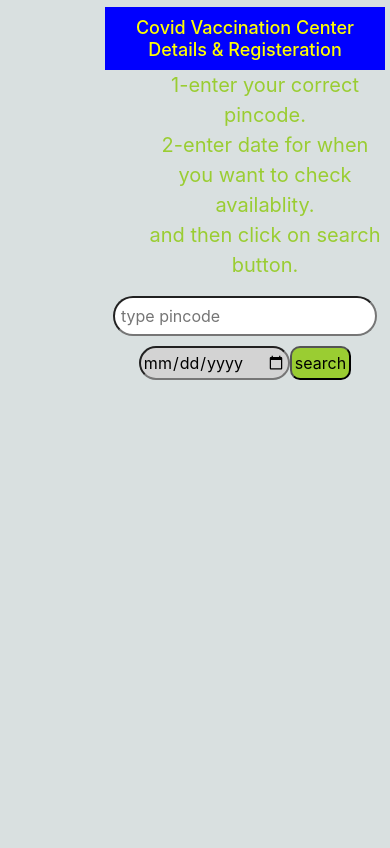
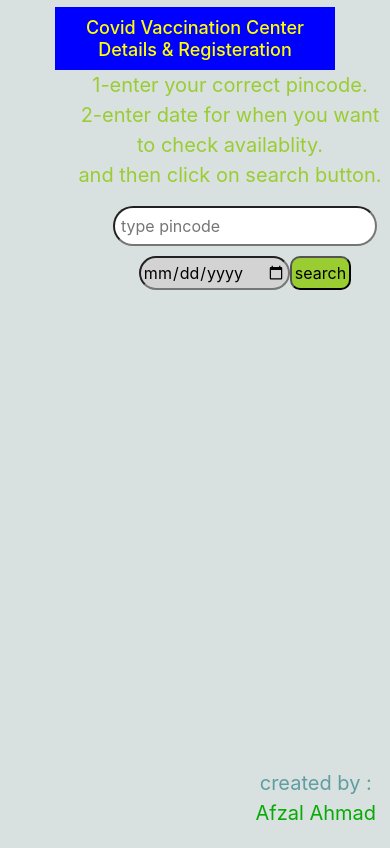
Before and after one commit to Afzal95/covid-app, a React (Create React App) app: page / in a window 390 px wide. Built offline with nearby package versions, Linux system fonts and the light colour scheme.

Commit message:
style updated

```diff
--- a/src/App.css
+++ b/src/App.css
@@ -34,8 +34,13 @@ h1 {
 a:hover {
   color: rgb(236, 87, 211);
 }
+.created {
+  position: fixed;
+  bottom: 20px;
+  margin-left: 75%;
+}
 
-@media only screen and (max-width: 660px) {
+@media only screen and (max-width: 720px) {
   body {
     margin: 2px auto;
     padding: 5px;
@@ -45,8 +50,13 @@ a:hover {
     background-color: blue;
     color: yellow;
     text-align: center;
+    margin: 0;
     margin-right: 100px;
-    margin: 0;
+    margin-left: -50px;
     padding: 10px;
   }
+  .created {
+    bottom: 0;
+    margin-left: 35%;
+  }
 }
--- a/src/App.js
+++ b/src/App.js
@@ -8,7 +8,7 @@ function App() {
     <div className="App">
     <h1 className="Apph1">Covid Vaccination Center Details & Registeration </h1>
     <p>
-    <ul style={{listStyleType:"none",color:"yellowgreen"}}>
+    <ul style={{listStyleType:"none",color:"yellowgreen",marginLeft:"-70px"}}>
       <li>
         1-enter your correct pincode.
       </li>
@@ -18,7 +18,7 @@ function App() {
       </ul>
     </p>
     <Todo />
-    <p style={{position:"fixed",bottom:"10px",marginLeft:"75%"}}>created by : <a style={{textDecoration:"none"}} href="https://afzal95.github.io/my_site/" target="_blank">Afzal Ahmad</a></p>
+    <p className="created">created by : <a style={{textDecoration:"none"}} href="https://afzal95.github.io/my_site/" target="_blank">Afzal Ahmad</a></p>
     </div>
   );
 }
```
